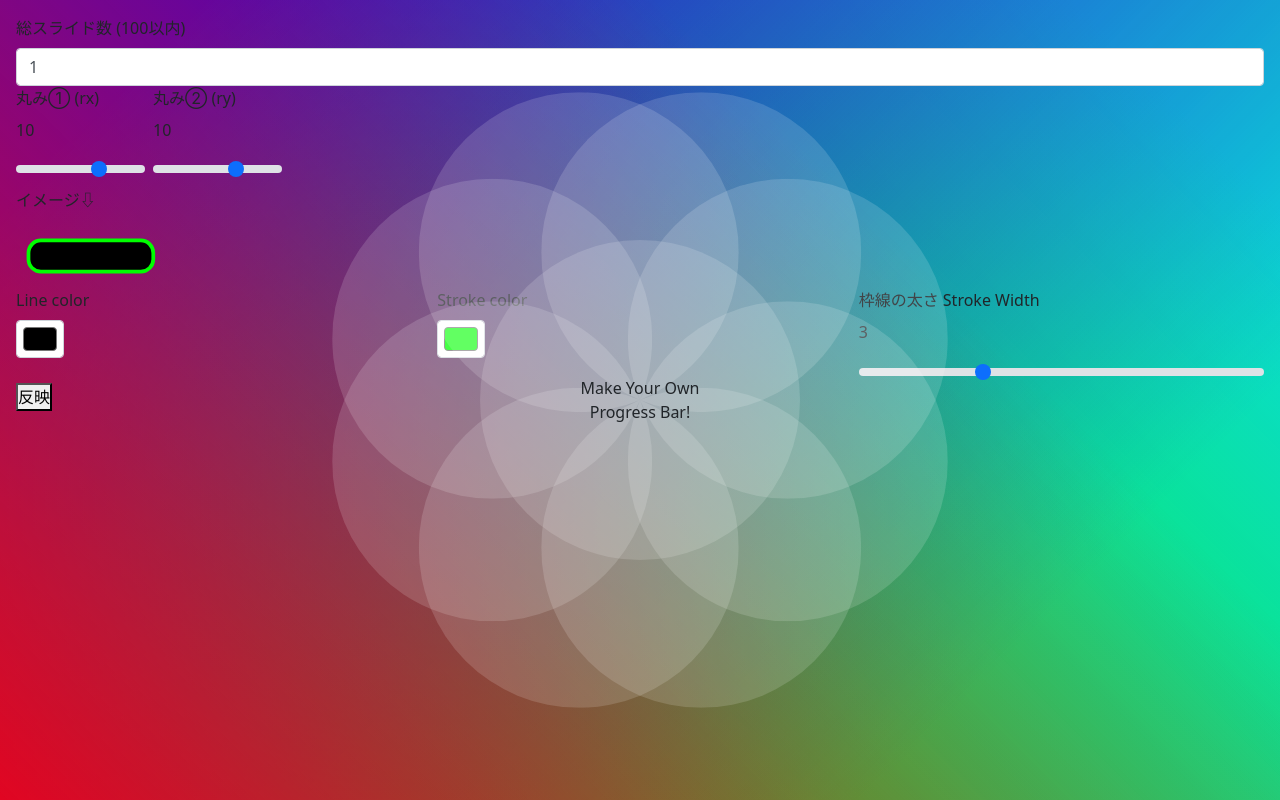
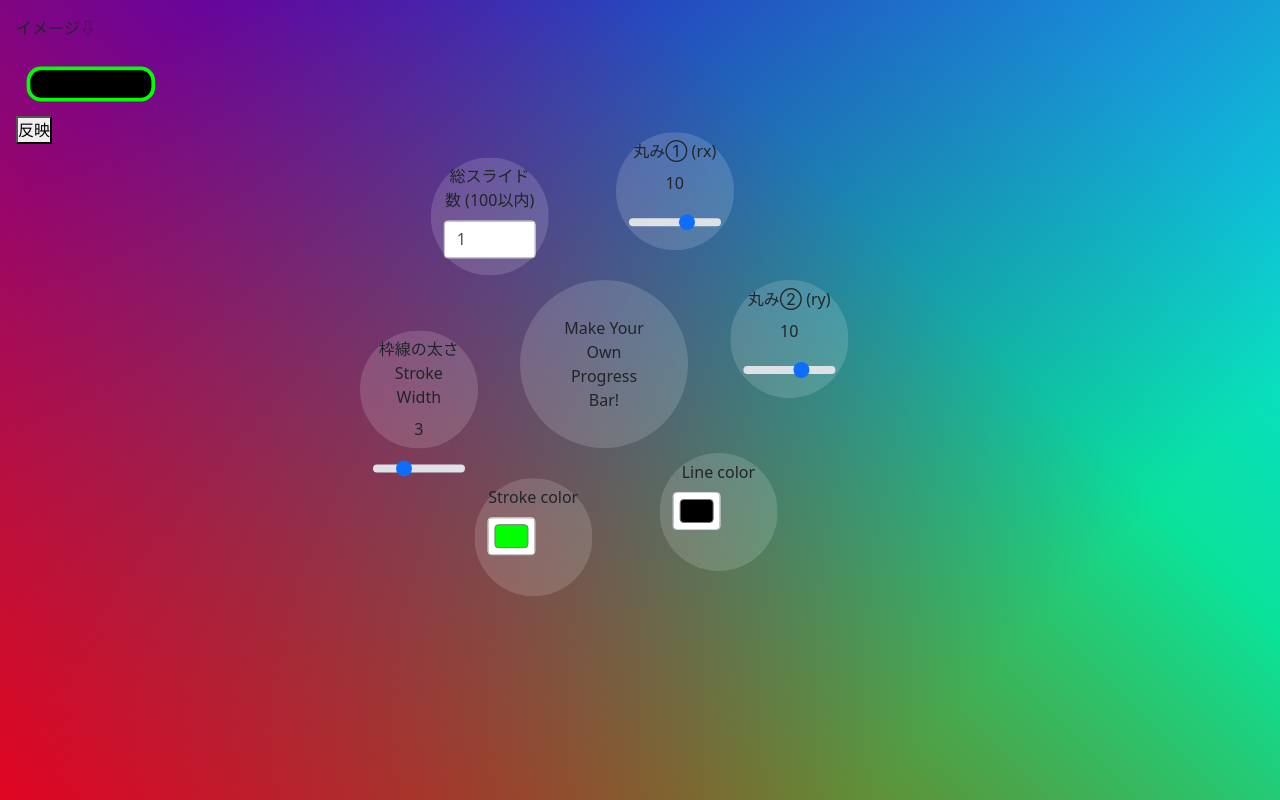
Before and after one commit to YaCpotato/progressBarTool, a plain HTML site: page index.html in a window 1280 px wide. Both pictures are taken after a click on the element "Make Your Own Progress Bar!". Drawn offline with nearby package versions, Linux system fonts and the light colour scheme.

Commit message:
プログレスバー表示場所再考

```diff
--- a/app.scss
+++ b/app.scss
@@ -22,15 +22,15 @@ body {
 }
 .menu {
   @extend .absolute-center;
-  width: 20em;
-  height: 20em;
+  width: 15em;
+  height: 15em;
 
   .btn {
     position: absolute;
     top: 0;
     left: 0;
-    width: 100%;
-    height: 100%;
+    width: 70%;
+    height: 70%;
     border-radius: 50%;
     background: rgba(255,255,255, 0.15);
     opacity: 0;
@@ -106,8 +106,8 @@ body {
     position: absolute;
     top: 0;
     left: 0;
-    width: 100%;
-    height: 100%;
+    width: 70%;
+    height: 70%;
     transform-origin: 50% 50%;
   }
 
@@ -137,7 +137,7 @@ body {
   }
 }
 
-$numOfElems: 8;
+$numOfElems: 6;
 
 @for $i from 1 through $numOfElems {
   $deg: 360deg / $numOfElems;
--- a/index.html
+++ b/index.html
@@ -10,47 +10,69 @@
 </head>
 <body>
   <div id="app" style="padding:1rem;">
+        <div style="max-height:100px;overflow-y: hidden;">
+            <p>イメージ⇩</p>
+            <svg id="box_sample" xmlns="http://www.w3.org/2000/svg" viewBox="0 0 1000 4000">
+                <rect id="progressBar-2" x="10" y="10" :stroke="bar.strokeColor" :stroke-width="bar.strokeWidth" :rx="bar.rx" :ry="bar.ry" width="100" height="25" :fill="bar.lineColor"></rect>
+            </svg>
+        </div>
+    <button @click="appendBar">反映</button>
+  <div class="menu">
+    <div class="btn trigger">
+      <span class="main-title">Make Your Own Progress Bar!</span>
+    </div>
+    <div class="icons">
+      <div class="rotater">
+        <div class="btn btn-icon">
             <div class="form-group">
                 <label for="totalSlide" class="form-label">
                     総スライド数 (100以内)
                 </label>
                 <input v-model="totalSlideNum" type="number" max="100" min="1" class="form-control w-10" id="totalSlide">
             </div>
+        </div>
+      </div>
+      <div class="rotater">
+        <div class="btn btn-icon">
             <div class="form-group">
-        <div class="row g-2">
-            <div class="col-auto">
                 <label for="barRx" class="form-label">
                 丸み① (rx)
                 </label>
                 <p>{{ bar.rx }}</p>
                 <input v-model="bar.rx" type="range" class="form-range" min="0" max="15" step="1" id="barRx">
             </div>
-            <div class="col-auto">
+        </div>
+      </div>
+      <div class="rotater">
+        <div class="btn btn-icon">
+            <div class="form-group">
                 <label for="barRy" class="form-label">
                 丸み② (ry)
                 </label>
                 <p>{{ bar.ry }}</p>
                 <input v-model="bar.ry" type="range" class="form-range" min="0" max="15" step="1" id="barRy">
             </div>
-            <div style="max-height:100px;overflow-y: hidden;">
-                <p>イメージ⇩</p>
-                <svg id="box_sample" xmlns="http://www.w3.org/2000/svg" viewBox="0 0 1000 4000">
-                    <rect id="progressBar-2" x="10" y="10" :stroke="bar.strokeColor" :stroke-width="bar.strokeWidth" :rx="bar.rx" :ry="bar.ry" width="100" height="25" :fill="bar.lineColor"></rect>
-                </svg>
+        </div>
+      </div>
+      <div class="rotater">
+        <div class="btn btn-icon">
+            <div class="form-group">
+                <label for="lineColor" class="form-label">Line color</label>
+                <input v-model="bar.lineColor" type="color" class="form-control form-control-color" id="lineColor" title="Choose line color">
             </div>
         </div>
       </div>
+      <div class="rotater">
+        <div class="btn btn-icon">
             <div class="form-group">
-        <div class="row g-3">
-            <div class="col">
-                <label for="lineColor" class="form-label">Line color</label>
-                <input v-model="bar.lineColor" type="color" class="form-control form-control-color" id="lineColor" value="#563d7c" title="Choose line color">
+                <label for="strokeColor" class="form-label">Stroke color</label>
+                <input v-model="bar.strokeColor" type="color" class="form-control form-control-color" id="strokeColor" title="Choose stroke color">
             </div>
-            <div class="col">
-                <label for="lineColor" class="form-label">Stroke color</label>
-                <input v-model="bar.strokeColor" type="color" class="form-control form-control-color" id="lineColor" value="#563d7c" title="Choose line color">
         </div>
-            <div class="col">
+      </div>
+      <div class="rotater">
+        <div class="btn btn-icon">
+            <div class="form-group">
                 <label for="barRx" class="form-label">
                 枠線の太さ Stroke Width
                 </label>
@@ -59,7 +81,8 @@
             </div>
         </div>
       </div>
-    <button @click="appendBar">反映</button>
+    </div>
+  </div>
   <div id="chart--wrapper" style="max-height:60vw;padding:2rem;overflow-y:scroll;">
     <svg id="box_1" xmlns="http://www.w3.org/2000/svg" viewBox="0 0 1000 4000">
       <!--後からJSで描画-->
@@ -67,53 +90,6 @@
   </div>
 </div>
   <script src="./app.js"></script>
-  <div class="menu">
-    <div class="btn trigger">
-      <span class="main-title">Make Your Own Progress Bar!</span>
-    </div>
-    <div class="icons">
-      <div class="rotater">
-        <div class="btn btn-icon">
-          <i class="fa fa-codepen"></i>
-        </div>
-      </div>
-      <div class="rotater">
-        <div class="btn btn-icon">
-          <i class="fa fa-facebook"></i>
-        </div>
-      </div>
-      <div class="rotater">
-        <div class="btn btn-icon">
-          <i class="fa fa-google-plus"></i>
-        </div>
-      </div>
-      <div class="rotater">
-        <div class="btn btn-icon">
-          <i class="fa fa-twitter"></i>
-        </div>
-      </div>
-      <div class="rotater">
-        <div class="btn btn-icon">
-          <i class="fa fa-dribbble"></i>
-        </div>
-      </div>
-      <div class="rotater">
-        <div class="btn btn-icon">
-          <i class="fa fa-linkedin"></i>
-        </div>
-      </div>
-      <div class="rotater">
-        <div class="btn btn-icon">
-          <i class="fa fa-github"></i>
-        </div>
-      </div>
-      <div class="rotater">
-        <div class="btn btn-icon">
-          <i class="fa fa-behance"></i>
-        </div>
-      </div>
-    </div>
-  </div>
 </body>
 
 </html>
```
Also changed, not shown: app.css, 1 other file. Lines whose indentation alone changed are shown as unchanged.
